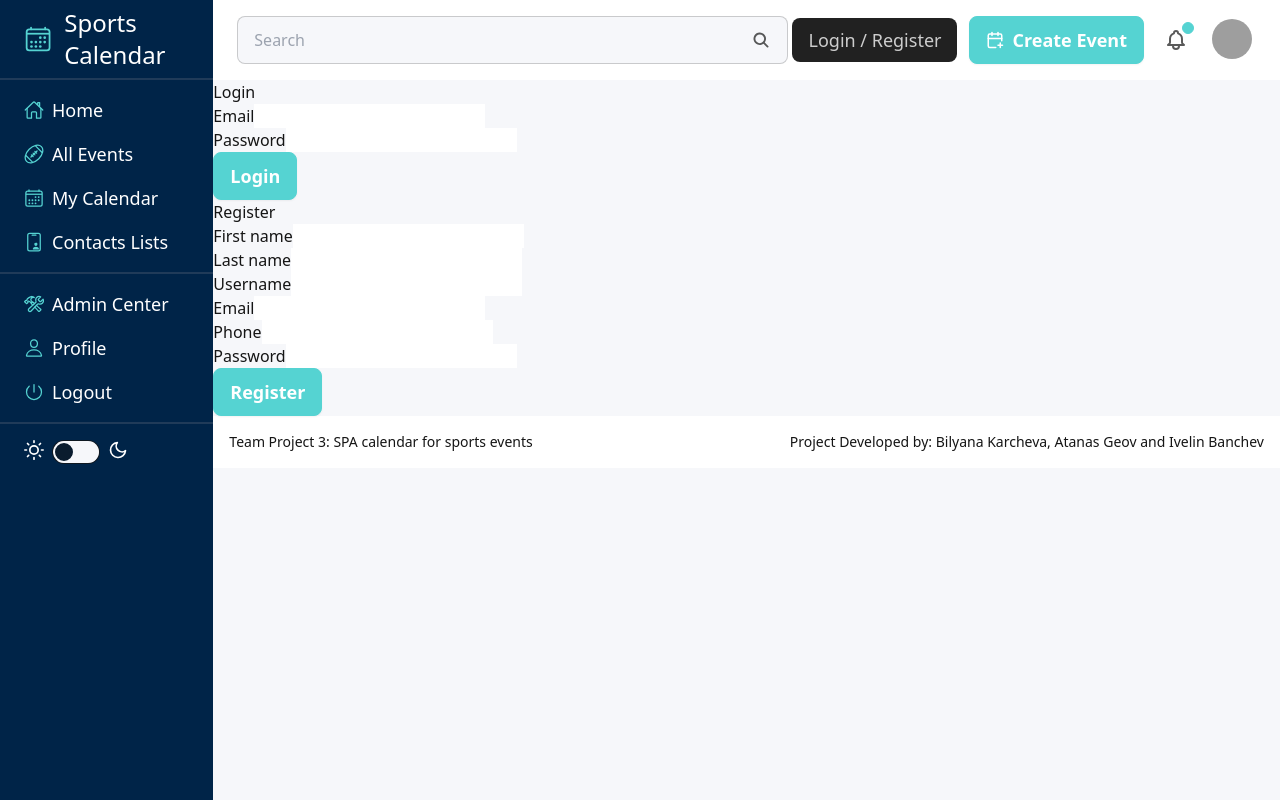
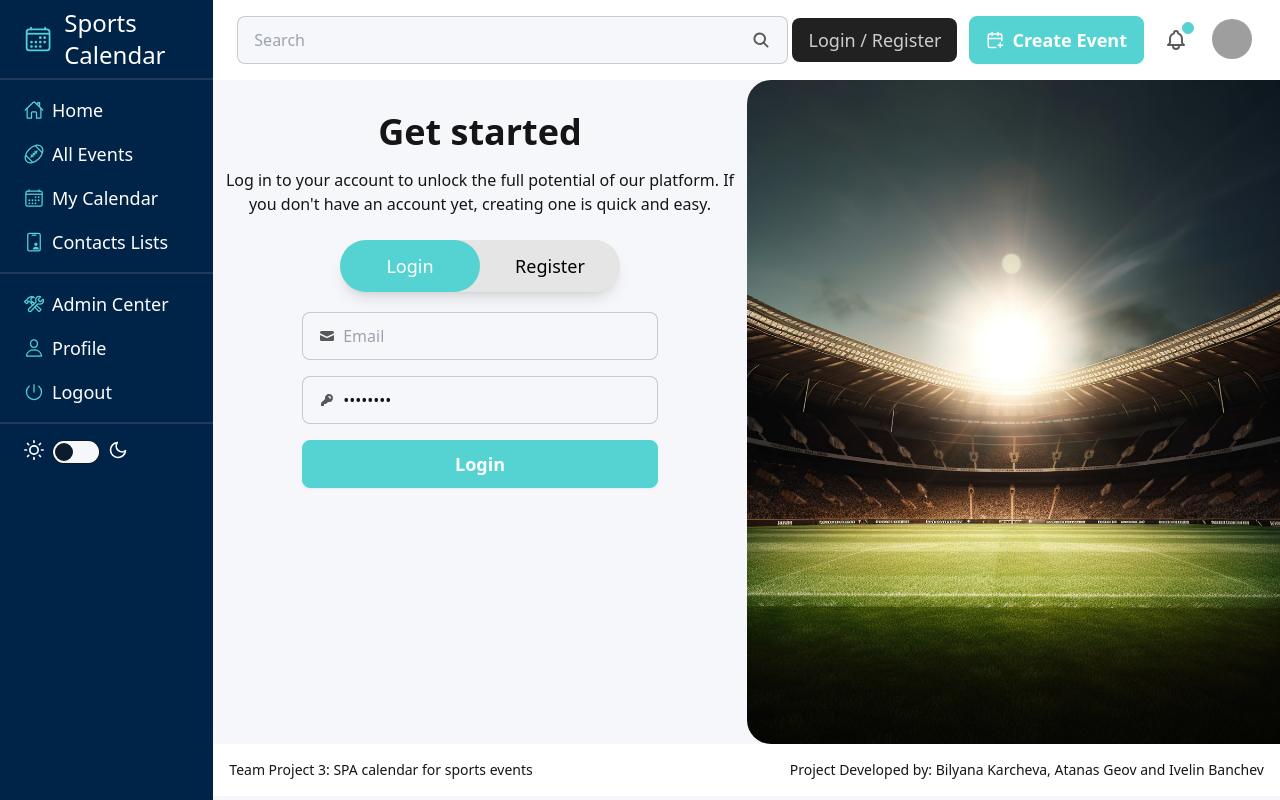
Before and after one commit to A58-JS-Team-07/web-project-3, a React (Vite) app: page /login in a window 1280 px wide. Built offline with nearby package versions, Linux system fonts and the light colour scheme; grey boxes are pictures that could not be loaded.

Commit message:
feat: Design complete for Login/Register page

```diff
--- a/src/views/LoginRegister/LoginRegister.jsx
+++ b/src/views/LoginRegister/LoginRegister.jsx
@@ -1,88 +1,183 @@
 import Button from "../../components/Button/Button";
+import { useState } from "react";
 
 function LoginRegister() {
+  const [activeTab, setActiveTab] = useState("login");
+
+  const changeTab = (tab) => {
+    setActiveTab(tab);
+  };
+
   return (
-    <>
-      <div className="login">
-        <h1>Login</h1>
-        <div className="login__form">
+    <div className="flex flex-row min-h-[83vh]">
+      <div className="left w-1/2 flex flex-col justify-center items-center">
+        <h1 className="text-4xl font-bold mb-4">Get started</h1>
+        <p className="max-w-[600px] text-center mb-4">
+          Log in to your account to unlock the full potential of our platform.
+          If you don&apos;t have an account yet, creating one is quick and easy.
+        </p>
+        <div className="switcher flex flex-row bg-neutral-200 rounded-full shadow-lg mt-2 mb-5">
+          <div
+            className={`switcher__item login px-6 py-3 rounded-full text-lg min-w-[140px] text-center ${
+              activeTab === "login"
+                ? "bg-secondary text-white"
+                : "bg-neutral-200 text-black"
+            } transition-colors duration-300`}
+            onClick={() => changeTab("login")}
+          >
+            Login
+          </div>
+          <div
+            className={`switcher__item register px-6 py-3 rounded-full text-lg min-w-[140px] text-center ${
+              activeTab === "register"
+                ? "bg-secondary text-white"
+                : "bg-neutral-200 text-black"
+            } transition-colors duration-300`}
+            onClick={() => changeTab("register")}
+          >
+            Register
+          </div>
+        </div>
+
+        {activeTab === "login" ? (
+          <div className="loginSection min-h-[400px] w-2/3">
+            <div className="login__form gap-4 flex flex-col">
               <div className="login__form-group">
-            <label htmlFor="email">Email</label>
-            <input type="email" id="email" name="email" />
+                <label className="input input-bordered flex items-center gap-2">
+                  <svg
+                    xmlns="http://www.w3.org/2000/svg"
+                    viewBox="0 0 16 16"
+                    fill="currentColor"
+                    className="w-4 h-4 opacity-70"
+                  >
+                    <path d="M2.5 3A1.5 1.5 0 0 0 1 4.5v.793c.026.009.051.02.076.032L7.674 8.51c.206.1.446.1.652 0l6.598-3.185A.755.755 0 0 1 15 5.293V4.5A1.5 1.5 0 0 0 13.5 3h-11Z" />
+                    <path d="M15 6.954 8.978 9.86a2.25 2.25 0 0 1-1.956 0L1 6.954V11.5A1.5 1.5 0 0 0 2.5 13h11a1.5 1.5 0 0 0 1.5-1.5V6.954Z" />
+                  </svg>
+                  <input type="text" className="grow" placeholder="Email" />
+                </label>
               </div>
               <div className="login__form-group">
-            <label htmlFor="password">Password</label>
-            <input type="password" id="password" name="password" />
+                <label className="input input-bordered flex items-center gap-2">
+                  <svg
+                    xmlns="http://www.w3.org/2000/svg"
+                    viewBox="0 0 16 16"
+                    fill="currentColor"
+                    className="w-4 h-4 opacity-70"
+                  >
+                    <path
+                      fillRule="evenodd"
+                      d="M14 6a4 4 0 0 1-4.899 3.899l-1.955 1.955a.5.5 0 0 1-.353.146H5v1.5a.5.5 0 0 1-.5.5h-2a.5.5 0 0 1-.5-.5v-2.293a.5.5 0 0 1 .146-.353l3.955-3.955A4 4 0 1 1 14 6Zm-4-2a.75.75 0 0 0 0 1.5.5.5 0 0 1 .5.5.75.75 0 0 0 1.5 0 2 2 0 0 0-2-2Z"
+                      clipRule="evenodd"
+                    />
+                  </svg>
+                  <input type="password" className="grow" value="password" />
+                </label>
               </div>
               <Button>Login</Button>
             </div>
           </div>
-
-      <div className="register">
-        <h1>Register</h1>
-        <div className="register__form">
+        ) : (
+          <div className="registerSection min-h-[400px] w-2/3">
+            <div className="register__form gap-4 flex flex-col">
               <div className="register__row">
-            <div className="register__form-group">
-              <label htmlFor="firstName">First name</label>
+                <div className="flex row gap-4">
+                  <div className="register__form-group w-full">
                     <input
                       type="text"
-                id="firstName"
-                name="firstName"
+                      placeholder="Last name"
+                      className="input input-bordered w-full"
                     />
                   </div>
-            <div className="register__form-group">
-              <label htmlFor="lastName">Last name</label>
+                  <div className="register__form-group w-full">
                     <input
                       type="text"
-                id="lastName"
-                name="lastName"
+                      placeholder="First name"
+                      className="input input-bordered w-full"
                     />
+                  </div>
                 </div>
               </div>
               <div className="register__row">
                 <div className="register__form-group">
-              <label htmlFor="username">Username</label>
+                  <label className="input input-bordered flex items-center gap-2">
+                    <svg
+                      xmlns="http://www.w3.org/2000/svg"
+                      viewBox="0 0 16 16"
+                      fill="currentColor"
+                      className="w-4 h-4 opacity-70"
+                    >
+                      <path d="M8 8a3 3 0 1 0 0-6 3 3 0 0 0 0 6ZM12.735 14c.618 0 1.093-.561.872-1.139a6.002 6.002 0 0 0-11.215 0c-.22.578.254 1.139.872 1.139h9.47Z" />
+                    </svg>
                     <input
                       type="text"
-                id="username"
-                name="username"
+                      className="grow"
+                      placeholder="Username"
                     />
+                  </label>
                 </div>
               </div>
               <div className="register__row">
                 <div className="register__form-group">
-              <label htmlFor="email">Email</label>
-              <input
-                type="email"
-                id="email"
-                name="email"
-              />
+                  <label className="input input-bordered flex items-center gap-2">
+                    <svg
+                      xmlns="http://www.w3.org/2000/svg"
+                      viewBox="0 0 16 16"
+                      fill="currentColor"
+                      className="w-4 h-4 opacity-70"
+                    >
+                      <path d="M2.5 3A1.5 1.5 0 0 0 1 4.5v.793c.026.009.051.02.076.032L7.674 8.51c.206.1.446.1.652 0l6.598-3.185A.755.755 0 0 1 15 5.293V4.5A1.5 1.5 0 0 0 13.5 3h-11Z" />
+                      <path d="M15 6.954 8.978 9.86a2.25 2.25 0 0 1-1.956 0L1 6.954V11.5A1.5 1.5 0 0 0 2.5 13h11a1.5 1.5 0 0 0 1.5-1.5V6.954Z" />
+                    </svg>
+                    <input type="text" className="grow" placeholder="Email" />
+                  </label>
                 </div>
               </div>
               <div className="register__row">
                 <div className="register__form-group">
-              <label htmlFor="phone">Phone</label>
-              <input
-                type="phone"
-                id="phone"
-                name="phone"
+                  <label className="input input-bordered flex items-center gap-2">
+                    <svg
+                      xmlns="http://www.w3.org/2000/svg"
+                      viewBox="0 0 16 16"
+                      fill="currentColor"
+                      className="w-[16px] h-[14px] opacity-70"
+                    >
+                      <path
+                        transform="scale(0.03) translate(12, 12)"
+                        d="M164.9 24.6c-7.7-18.6-28-28.5-47.4-23.2l-88 24C12.1 30.2 0 46 0 64C0 311.4 200.6 512 448 512c18 0 33.8-12.1 38.6-29.5l24-88c5.3-19.4-4.6-39.7-23.2-47.4l-96-40c-16.3-6.8-35.2-2.1-46.3 11.6L304.7 368C234.3 334.7 177.3 277.7 144 207.3L193.3 167c13.7-11.2 18.4-30 11.6-46.3l-40-96z"
                       />
+                    </svg>
+
+                    <input type="text" className="grow" placeholder="Phone" />
+                  </label>
                 </div>
               </div>
               <div className="register__row">
-            <div className="register__form-group">
-              <label htmlFor="password">Password</label>
-              <input
-                type="password"
-                id="password"
-                name="password"
+                <label className="input input-bordered flex items-center gap-2">
+                  <svg
+                    xmlns="http://www.w3.org/2000/svg"
+                    viewBox="0 0 16 16"
+                    fill="currentColor"
+                    className="w-4 h-4 opacity-70"
+                  >
+                    <path
+                      fillRule="evenodd"
+                      d="M14 6a4 4 0 0 1-4.899 3.899l-1.955 1.955a.5.5 0 0 1-.353.146H5v1.5a.5.5 0 0 1-.5.5h-2a.5.5 0 0 1-.5-.5v-2.293a.5.5 0 0 1 .146-.353l3.955-3.955A4 4 0 1 1 14 6Zm-4-2a.75.75 0 0 0 0 1.5.5.5 0 0 1 .5.5.75.75 0 0 0 1.5 0 2 2 0 0 0-2-2Z"
+                      clipRule="evenodd"
                     />
-            </div>
+                  </svg>
+                  <input type="password" className="grow" value="password" />
+                </label>
               </div>
               <Button>Register</Button>
             </div>
           </div>
-    </>
+        )}
+      </div>
+      <div
+        className="right w-1/2 bg-cover bg-center rounded-tl-3xl rounded-bl-3xl"
+        style={{ backgroundImage: "url('/public/login-bg.jpg')" }}
+      ></div>
+    </div>
   );
 }
 
```
Also changed, not shown: public/login-bg.jpg (added). Lines whose indentation alone changed are shown as unchanged.
